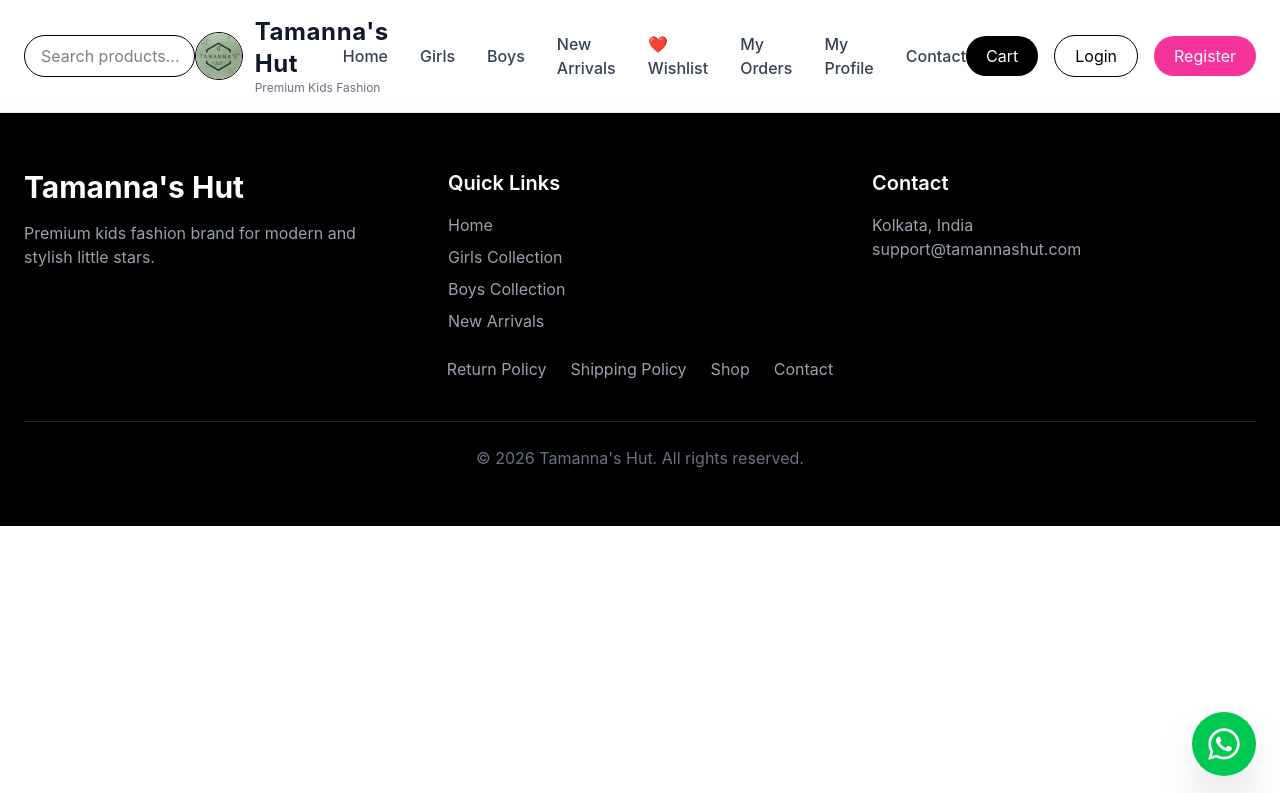
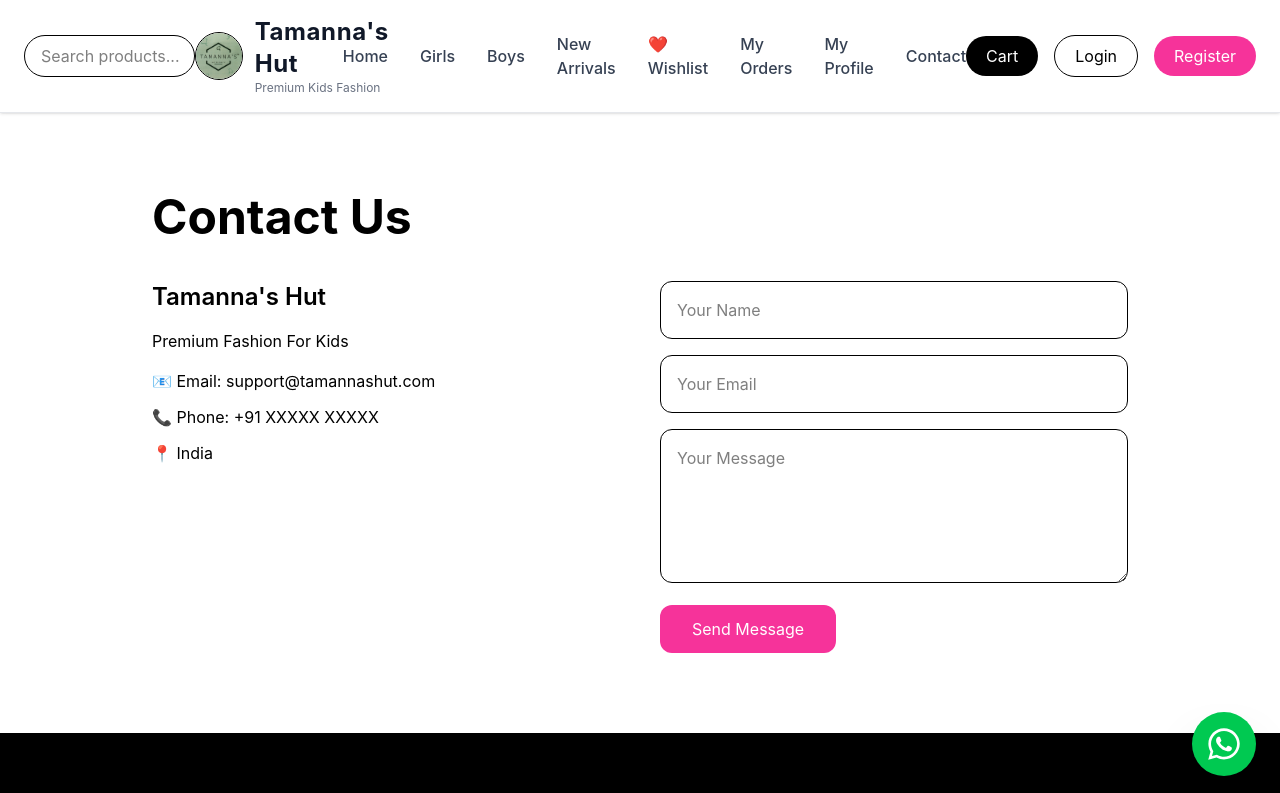
Before and after one commit to tamannashut-store/tamannashut-store, a React (Vite) app in the folder client/: page /contact in a window 1280 px wide. Shown: the top 793 px of the page. Built offline with nearby package versions, Linux system fonts and the light colour scheme; no server answers.

Commit message:
New Pages

```diff
--- a/client/src/App.jsx
+++ b/client/src/App.jsx
@@ -26,6 +26,9 @@
 import AdminCoupons from "./pages/AdminCoupons";
 import ReturnPolicy from "./pages/ReturnPolicy";
 import ShippingPolicy from "./pages/ShippingPolicy";
+import PrivacyPolicy from "./pages/PrivacyPolicy";
+import TermsConditions from "./pages/TermsConditions";
+import Contact from "./pages/Contact";
 
 function App() {
   return (
@@ -54,6 +57,9 @@
         <Route path="/admin-coupons" element={<AdminCoupons />} />
         <Route path="/return-policy" element={<ReturnPolicy />}/>
         <Route path="/shipping-policy" element={<ShippingPolicy />}/>
+        <Route path="/privacy-policy" element={<PrivacyPolicy />}/>
+        <Route path="/terms-conditions" element={<TermsConditions />}/>
+        <Route path="/contact" element={<Contact />} />
       </Routes>
       <WhatsAppButton />
       <Footer />
--- a/client/src/components/Footer.jsx
+++ b/client/src/components/Footer.jsx
@@ -49,8 +49,9 @@
           <div className="mt-6 flex flex-wrap justify-center gap-6">
             <Link to="/return-policy" className="text-gray-400 hover:text-white">Return Policy</Link>
             <Link to="/shipping-policy" className="text-gray-400 hover:text-white">Shipping Policy</Link>
-            <Link to="/shop" className="text-gray-400 hover:text-white">Shop</Link>
-            <Link to="/contact" className="text-gray-400 hover:text-white">Contact</Link>
+            <Link to="/privacy-policy" className="text-gray-400 hover:text-white">Privacy Policy</Link>
+            <Link to="/terms-conditions" className="text-gray-400 hover:text-white">Terms Conditions</Link>
+            <Link to="/contact" className="text-gray-400 hover:text-white">Contact Us</Link>
           </div>
           </div>
         <div className="border-t border-gray-800 mt-10 pt-6 text-center text-gray-500">
--- /dev/null
+++ b/client/src/pages/Contact.jsx
@@ -0,0 +1,80 @@
+import { Helmet } from "react-helmet-async";
+
+function Contact() {
+  return (
+    <>
+      <Helmet>
+        <title>Contact Us | Tamanna's Hut</title>
+
+        <meta
+          name="description"
+          content="Contact Tamanna's Hut for support, orders, and inquiries."
+        />
+
+        <link
+          rel="canonical"
+          href="https://tamannashut.com/contact"
+        />
+      </Helmet>
+
+      <div className="max-w-5xl mx-auto px-6 py-20">
+        <h1 className="text-5xl font-bold mb-10">
+          Contact Us
+        </h1>
+
+        <div className="grid md:grid-cols-2 gap-10">
+          <div>
+            <h2 className="text-2xl font-semibold mb-4">
+              Tamanna's Hut
+            </h2>
+
+            <p className="mb-4">
+              Premium Fashion For Kids
+            </p>
+
+            <p className="mb-3">
+              📧 Email: support@tamannashut.com
+            </p>
+
+            <p className="mb-3">
+              📞 Phone: +91 XXXXX XXXXX
+            </p>
+
+            <p className="mb-3">
+              📍 India
+            </p>
+          </div>
+
+          <form className="space-y-4">
+            <input
+              type="text"
+              placeholder="Your Name"
+              className="w-full border p-4 rounded-xl"
+            />
+
+            <input
+              type="email"
+              placeholder="Your Email"
+              className="w-full border p-4 rounded-xl"
+            />
+
+            <textarea
+              rows="5"
+              placeholder="Your Message"
+              className="w-full border p-4 rounded-xl"
+            />
+
+            <button
+              type="submit"
+              className="bg-pink-500 hover:bg-pink-600 text-white px-8 py-3 rounded-xl"
+            >
+              Send Message
+            </button>
+          </form>
+        </div>
+      </div>
+    </>
+  );
+}
+
+export default Contact;
--- /dev/null
+++ b/client/src/pages/PrivacyPolicy.jsx
@@ -0,0 +1,72 @@
+import { Helmet } from "react-helmet-async";
+
+function PrivacyPolicy() {
+    return (
+        <>
+            <Helmet>
+                <title>Privacy Policy | Tamanna's Hut</title>
+
+                <meta
+                    name="description"
+                    content="Privacy Policy for Tamanna's Hut."
+                />
+
+                <link
+                    rel="canonical"
+                    href="https://tamannashut.com/privacy-policy"
+                />
+            </Helmet>
+
+            <div className="max-w-4xl mx-auto px-6 py-20">
+                <h1 className="text-4xl font-bold mb-8">
+                    Privacy Policy
+                </h1>
+
+                <div className="space-y-6 text-gray-700 leading-8">
+                    <p>
+                        Tamanna's Hut values your privacy and is committed
+                        to protecting your personal information.
+                    </p>
+
+                    <h2 className="text-2xl font-semibold">
+                        Information We Collect
+                    </h2>
+
+                    <p>
+                        We may collect your name, email address, phone number,
+                        shipping address and payment information when you place
+                        an order.
+                    </p>
+
+                    <h2 className="text-2xl font-semibold">
+                        How We Use Information
+                    </h2>
+
+                    <p>
+                        We use your information to process orders, provide
+                        customer support and improve our services.
+                    </p>
+
+                    <h2 className="text-2xl font-semibold">
+                        Data Security
+                    </h2>
+
+                    <p>
+                        We take reasonable measures to protect customer data
+                        from unauthorized access or disclosure.
+                    </p>
+
+                    <h2 className="text-2xl font-semibold">
+                        Contact Us
+                    </h2>
+
+                    <p>
+                        Email: support@tamannashut.com
+                    </p>
+                </div>
+            </div>
+        </>
+    );
+}
+
+export default PrivacyPolicy;
--- /dev/null
+++ b/client/src/pages/TermsConditions.jsx
@@ -0,0 +1,90 @@
+import { Helmet } from "react-helmet-async";
+
+function TermsConditions() {
+  return (
+    <>
+      <Helmet>
+        <title>Terms & Conditions | Tamanna's Hut</title>
+
+        <meta
+          name="description"
+          content="Terms and Conditions for Tamanna's Hut."
+        />
+
+        <link
+          rel="canonical"
+          href="https://tamannashut.com/terms-and-conditions"
+        />
+      </Helmet>
+
+      <div className="max-w-4xl mx-auto px-6 py-20">
+        <h1 className="text-4xl font-bold mb-8">
+          Terms & Conditions
+        </h1>
+
+        <div className="space-y-6 text-gray-700 leading-8">
+          <p>
+            Welcome to Tamanna's Hut. By using our website,
+            you agree to the following terms and conditions.
+          </p>
+
+          <h2 className="text-2xl font-semibold">
+            Products & Pricing
+          </h2>
+
+          <p>
+            We strive to ensure all product descriptions,
+            images and prices are accurate. However, errors
+            may occur and we reserve the right to correct them.
+          </p>
+
+          <h2 className="text-2xl font-semibold">
+            Orders
+          </h2>
+
+          <p>
+            All orders are subject to availability and
+            confirmation of payment.
+          </p>
+
+          <h2 className="text-2xl font-semibold">
+            Shipping
+          </h2>
+
+          <p>
+            Delivery times are estimates and may vary based
+            on location and courier services.
+          </p>
+
+          <h2 className="text-2xl font-semibold">
+            Returns & Refunds
+          </h2>
+
+          <p>
+            Returns and refunds are governed by our
+            Return Policy available on this website.
+          </p>
+
+          <h2 className="text-2xl font-semibold">
+            Intellectual Property
+          </h2>
+
+          <p>
+            All content, logos, images and branding on
+            Tamanna's Hut are the property of Tamanna's Hut.
+          </p>
+
+          <h2 className="text-2xl font-semibold">
+            Contact
+          </h2>
+
+          <p>
+            Email: support@tamannashut.com
+          </p>
+        </div>
+      </div>
+    </>
+  );
+}
+
+export default TermsConditions;
```
Also changed, not shown: 1 other file (tests, documents, lock files or other folders).
